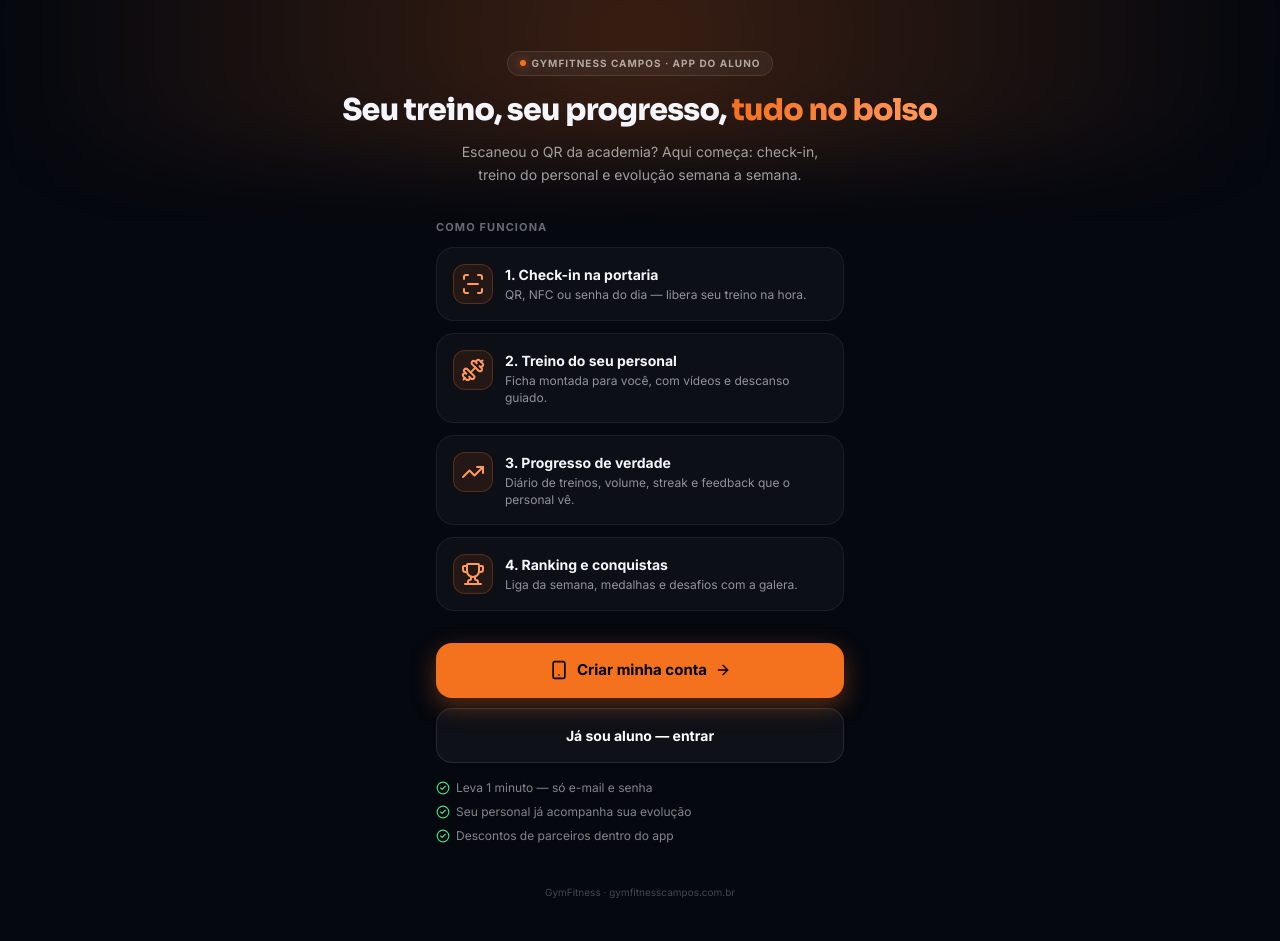
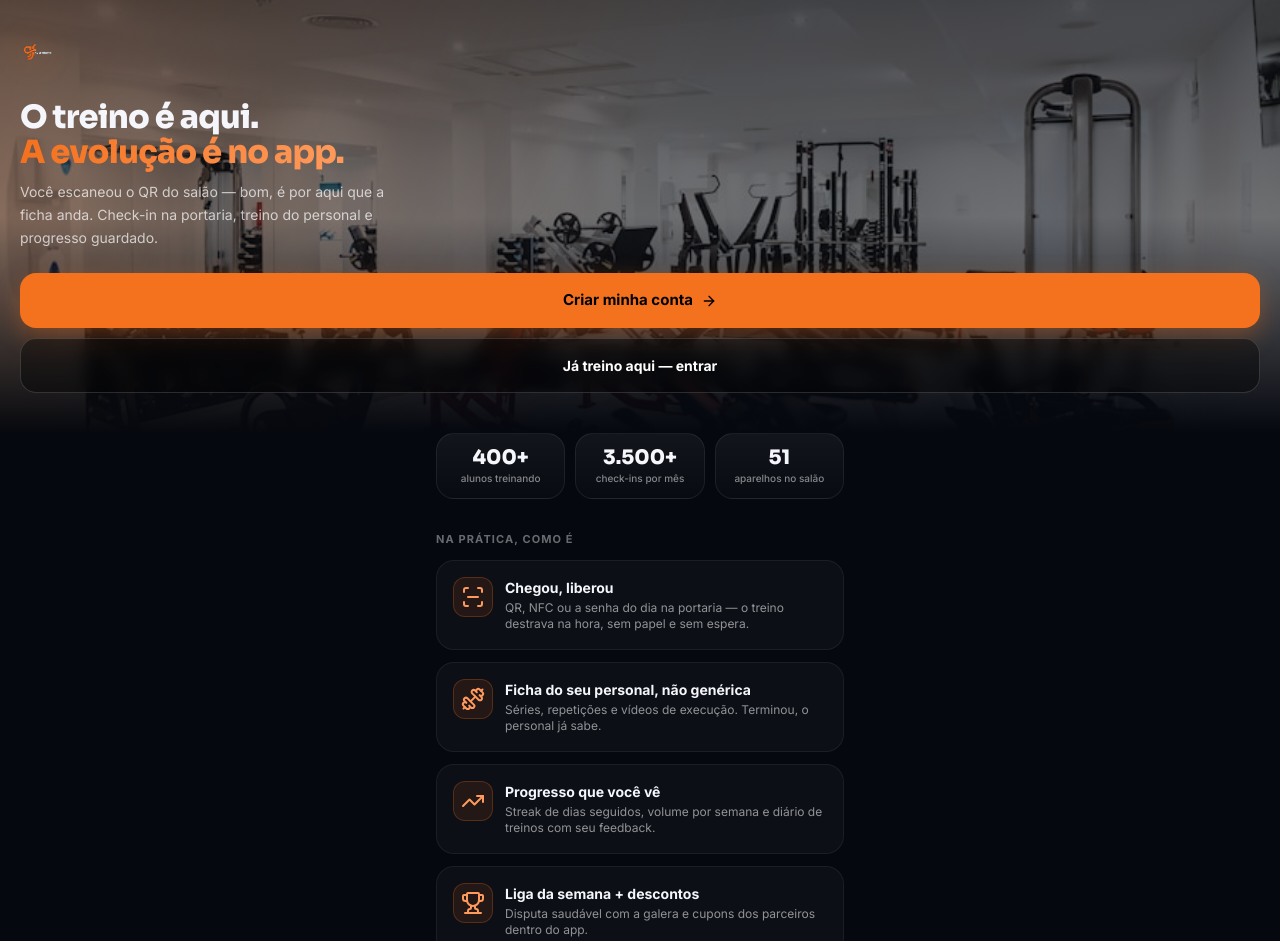
Before and after one commit to vmloboadm/gymfitnessapp, a Next.js app: page /app/bem-vindo in a window 1280 px wide. Shown: the top 941 px of the page. Built offline with nearby package versions, Linux system fonts and the light colour scheme; no server answers.

Commit message:
qr-lp: visual real - foto+logo+voz da academia
- bem-vindo: hero com foto do salao + logo, numeros reais (51 aparelhos), copy direta, CTA duplo
- vantagens: hero com foto + logo, copy de bairro, link cruzado p/ bem-vindo
- parceiros: hero com foto + logo, numeros na headline, copy sem generico IA

```diff
--- a/src/app/bem-vindo/page.tsx
+++ b/src/app/bem-vindo/page.tsx
@@ -1,65 +1,120 @@
 import type { Metadata } from "next";
+import Image from "next/image";
 import Link from "next/link";
-import { ScanLine, Dumbbell, TrendingUp, Trophy, ArrowRight, CheckCircle2, Smartphone } from "lucide-react";
+import { ScanLine, Dumbbell, TrendingUp, Trophy, ArrowRight } from "lucide-react";
+import { assetPath } from "~/lib/asset-path";
 
 export const metadata: Metadata = {
   title: "Bem-vindo · GymFitness Campos",
   description:
-    "Check-in na portaria, treino do seu personal, progresso e ranking — tudo no app da GymFitness Campos.",
+    "Check-in na portaria, ficha do seu personal e evolução semana a semana — o app da GymFitness Campos.",
 };
 
 /**
  * LP pública de boas-vindas — QR do banner "Conheça o app" cai aqui.
- * Mobile-first: explica em 30s + CTA para entrar/criar conta.
+ * Foto real do salão + logo + voz da academia. CTA: criar conta / entrar.
  */
 export default function BemVindoPage() {
   return (
     <div className="min-h-[100dvh] bg-[#05080f] text-[#F4F6FB]">
-      <header className="relative overflow-hidden px-5 pb-8 pt-12 text-center">
-        <div
-          className="pointer-events-none absolute -top-24 left-1/2 h-64 w-[140%] -translate-x-1/2 rounded-full bg-[radial-gradient(circle,rgba(244,113,30,0.22),transparent_70%)] blur-2xl"
+      {/* HERO com foto do salão */}
+      <header className="relative overflow-hidden">
+        <Image
+          src={assetPath("/workout/workout-hero.jpg")}
+          alt="Salão de musculação da GymFitness Campos"
+          fill
+          priority
+          sizes="(max-width: 640px) 100vw, 448px"
+          className="object-cover object-center"
+        />
+        <span className="absolute inset-0 bg-gradient-to-b from-[#05080f]/70 via-[#05080f]/55 to-[#05080f]" aria-hidden />
+        <span
+          className="absolute inset-0 mix-blend-overlay"
+          style={{ background: "linear-gradient(115deg, rgba(244,113,30,0.28) 0%, rgba(244,113,30,0) 50%)" }}
           aria-hidden
         />
-        <span className="relative inline-flex items-center gap-1.5 rounded-full border border-white/10 bg-white/5 px-3 py-1 text-[10px] font-bold uppercase tracking-widest text-white/60">
-          <span className="h-1.5 w-1.5 rounded-full bg-[#F4711E] shadow-[0_0_8px_rgba(244,113,30,0.7)]" />
-          GymFitness Campos · App do aluno
-        </span>
-        <h1 className="relative mt-4 font-display text-[30px] font-black leading-tight tracking-tight">
-          Seu treino, seu progresso,{" "}
-          <span className="bg-gradient-to-r from-[#F4711E] to-[#FF9A5C] bg-clip-text text-transparent">
-            tudo no bolso
-          </span>
-        </h1>
-        <p className="relative mx-auto mt-3 max-w-sm text-[14px] leading-relaxed text-white/60">
-          Escaneou o QR da academia? Aqui começa: check-in, treino do personal
-          e evolução semana a semana.
-        </p>
+        <div className="relative px-5 pb-10 pt-8">
+          <Image
+            src={assetPath("/images/logo-academia.png")}
+            alt="GymFitness Campos"
+            width={132}
+            height={42}
+            priority
+            unoptimized
+            className="h-9 w-auto object-contain"
+            style={{ filter: "drop-shadow(0 0 16px rgba(255,111,22,0.45))" }}
+          />
+          <h1 className="mt-8 font-display text-[32px] font-black leading-[1.08] tracking-tight">
+            O treino é aqui.
+            <br />
+            <span className="bg-gradient-to-r from-[#F4711E] to-[#FF9A5C] bg-clip-text text-transparent">
+              A evolução é no app.
+            </span>
+          </h1>
+          <p className="mt-3 max-w-sm text-[14px] leading-relaxed text-white/70">
+            Você escaneou o QR do salão — bom, é por aqui que a ficha anda.
+            Check-in na portaria, treino do personal e progresso guardado.
+          </p>
+          <div className="mt-6 space-y-2.5">
+            <Link
+              href="/register"
+              className="tactile flex items-center justify-center gap-2 rounded-2xl bg-[#F4711E] py-4 text-[15px] font-black text-black shadow-[0_8px_24px_rgba(244,113,30,0.35)] transition-transform active:scale-[0.98]"
+            >
+              Criar minha conta
+              <ArrowRight className="h-4 w-4" />
+            </Link>
+            <Link
+              href="/login"
+              className="tactile flex items-center justify-center gap-2 rounded-2xl border border-white/15 bg-black/40 py-4 text-[14px] font-bold text-white backdrop-blur transition-colors active:scale-[0.98]"
+            >
+              Já treino aqui — entrar
+            </Link>
+          </div>
+        </div>
       </header>
 
-      <section className="mx-auto max-w-md space-y-3 px-5">
+      {/* NÚMEROS DA CASA */}
+      <section className="mx-auto grid max-w-md grid-cols-3 gap-2.5 px-5">
+        {[
+          { value: "400+", label: "alunos treinando" },
+          { value: "3.500+", label: "check-ins por mês" },
+          { value: "51", label: "aparelhos no salão" },
+        ].map(({ value, label }) => (
+          <div
+            key={label}
+            className="rounded-[18px] border border-white/[0.07] bg-gradient-to-b from-white/[0.055] to-white/[0.015] p-3.5 text-center"
+          >
+            <p className="font-display text-[20px] font-black leading-none">{value}</p>
+            <p className="mt-1 text-[10px] font-medium leading-tight text-white/50">{label}</p>
+          </div>
+        ))}
+      </section>
+
+      {/* NA PRÁTICA */}
+      <section className="mx-auto mt-8 max-w-md space-y-3 px-5">
         <p className="text-[11px] font-black uppercase tracking-widest text-white/40">
-          Como funciona
+          Na prática, como é
         </p>
         {[
           {
             Icon: ScanLine,
-            title: "1. Check-in na portaria",
-            desc: "QR, NFC ou senha do dia — libera seu treino na hora.",
+            title: "Chegou, liberou",
+            desc: "QR, NFC ou a senha do dia na portaria — o treino destrava na hora, sem papel e sem espera.",
           },
           {
             Icon: Dumbbell,
-            title: "2. Treino do seu personal",
-            desc: "Ficha montada para você, com vídeos e descanso guiado.",
+            title: "Ficha do seu personal, não genérica",
+            desc: "Séries, repetições e vídeos de execução. Terminou, o personal já sabe.",
           },
           {
             Icon: TrendingUp,
-            title: "3. Progresso de verdade",
-            desc: "Diário de treinos, volume, streak e feedback que o personal vê.",
+            title: "Progresso que você vê",
+            desc: "Streak de dias seguidos, volume por semana e diário de treinos com seu feedback.",
           },
           {
             Icon: Trophy,
-            title: "4. Ranking e conquistas",
-            desc: "Liga da semana, medalhas e desafios com a galera.",
+            title: "Liga da semana + descontos",
+            desc: "Disputa saudável com a galera e cupons dos parceiros dentro do app.",
           },
         ].map(({ Icon, title, desc }) => (
           <div
@@ -77,38 +132,34 @@ export default function BemVindoPage() {
         ))}
       </section>
 
+      {/* FOTO 2 + CTA FINAL */}
       <section className="mx-auto mt-8 max-w-md px-5">
+        <div className="relative overflow-hidden rounded-[20px] border border-white/[0.07]">
+          <Image
+            src={assetPath("/workout/workout-rack.jpg")}
+            alt="Área de pesos da GymFitness Campos"
+            width={800}
+            height={420}
+            sizes="(max-width: 640px) 100vw, 448px"
+            className="h-44 w-full object-cover object-center"
+          />
+          <span className="absolute inset-0 bg-gradient-to-t from-[#05080f] via-transparent to-transparent" aria-hidden />
+          <p className="absolute bottom-3 left-4 right-4 text-[13px] font-bold leading-snug">
+            Conta gratuita em 1 minuto — só e-mail e senha. O resto a gente resolve no salão.
+          </p>
+        </div>
         <Link
           href="/register"
-          className="tactile flex items-center justify-center gap-2 rounded-2xl bg-[#F4711E] py-4 text-[15px] font-black text-black shadow-[0_8px_24px_rgba(244,113,30,0.35)] transition-transform active:scale-[0.98]"
+          className="tactile mt-3 flex items-center justify-center gap-2 rounded-2xl bg-[#F4711E] py-4 text-[15px] font-black text-black shadow-[0_8px_24px_rgba(244,113,30,0.35)] transition-transform active:scale-[0.98]"
         >
-          <Smartphone className="h-5 w-5" />
           Criar minha conta
           <ArrowRight className="h-4 w-4" />
         </Link>
-        <Link
-          href="/login"
-          className="tactile mt-2.5 flex items-center justify-center gap-2 rounded-2xl border border-white/10 bg-white/[0.04] py-4 text-[14px] font-bold text-white transition-colors hover:bg-white/[0.07]"
-        >
-          Já sou aluno — entrar
-        </Link>
-        <div className="mt-4 space-y-1.5">
-          {[
-            "Leva 1 minuto — só e-mail e senha",
-            "Seu personal já acompanha sua evolução",
-            "Descontos de parceiros dentro do app",
-          ].map((item) => (
-            <p key={item} className="flex items-center gap-1.5 text-[12px] text-white/50">
-              <CheckCircle2 className="h-3.5 w-3.5 shrink-0 text-[#4ADE80]" />
-              {item}
-            </p>
-          ))}
-        </div>
       </section>
 
       <footer className="mx-auto mt-10 max-w-md px-5 pb-12 text-center">
         <p className="text-[10px] text-white/25">
-          GymFitness · gymfitnesscampos.com.br
+          GymFitness Campos · gymfitnesscampos.com.br
         </p>
       </footer>
     </div>
--- a/src/app/parceiros/page.tsx
+++ b/src/app/parceiros/page.tsx
@@ -1,44 +1,58 @@
 import type { Metadata } from "next";
+import Image from "next/image";
 import Link from "next/link";
 import { Store, Tv, Ticket, Smartphone, TrendingUp, Users, CheckCircle2, MessageCircle, ArrowRight, Dumbbell } from "lucide-react";
 import { partnerLink } from "~/lib/whatsapp";
+import { assetPath } from "~/lib/asset-path";
 
 export const metadata: Metadata = {
   title: "Parceiros · GymFitness Campos",
   description:
-    "Coloque sua marca dentro da academia que mais cresce em Campos: banner no salão, vídeo na TV, cupom exclusivo para os alunos e presença no app.",
+    "Banner no salão, vídeo na TV e cupom no app: sua marca na rotina de quem treina todo dia em Campos.",
 };
 
 /**
- * LP de parcerias — pública (QR do banner da academia cai aqui).
- * Mobile-first: o parceiro escaneia o QR e vê tudo no celular.
+ * LP de parcerias — pública (QR do banner "Seja parceiro" cai aqui).
+ * Mobile-first: o lojista escaneia no salão e fecha no WhatsApp.
  */
 export default function ParceirosPage() {
   const ctaHref = partnerLink();
 
   return (
     <div className="min-h-[100dvh] bg-[#05080f] text-[#F4F6FB]">
-      {/* HERO */}
-      <header className="relative overflow-hidden px-5 pb-10 pt-12 text-center">
-        <div
-          className="pointer-events-none absolute -top-24 left-1/2 h-64 w-[140%] -translate-x-1/2 rounded-full bg-[radial-gradient(circle,rgba(244,113,30,0.22),transparent_70%)] blur-2xl"
-          aria-hidden
+      {/* HERO com foto do salão */}
+      <header className="relative overflow-hidden">
+        <Image
+          src={assetPath("/workout/workout-strength.jpg")}
+          alt="Salão de musculação da GymFitness Campos"
+          fill
+          priority
+          sizes="(max-width: 640px) 100vw, 448px"
+          className="object-cover object-center"
         />
-        <span className="relative inline-flex items-center gap-1.5 rounded-full border border-white/10 bg-white/5 px-3 py-1 text-[10px] font-bold uppercase tracking-widest text-white/60">
-          <span className="h-1.5 w-1.5 rounded-full bg-[#F4711E] shadow-[0_0_8px_rgba(244,113,30,0.7)]" />
-          Parcerias · GymFitness Campos
-        </span>
-        <h1 className="relative mt-4 font-display text-[30px] font-black leading-tight tracking-tight">
-          Sua marca dentro da academia{" "}
-          <span className="bg-gradient-to-r from-[#F4711E] to-[#FF9A5C] bg-clip-text text-transparent">
-            que mais cresce
-          </span>{" "}
-          em Campos
-        </h1>
-        <p className="relative mx-auto mt-3 max-w-sm text-[14px] leading-relaxed text-white/60">
-          Público frequente, treino todo dia e celular na mão. Seu negócio na
-          rotina real dos alunos — dentro do app, no salão e na TV da academia.
-        </p>
+        <span className="absolute inset-0 bg-gradient-to-b from-[#05080f]/70 via-[#05080f]/55 to-[#05080f]" aria-hidden />
+        <div className="relative px-5 pb-10 pt-8 text-center">
+          <Image
+            src={assetPath("/images/logo-academia.png")}
+            alt="GymFitness Campos"
+            width={132}
+            height={42}
+            priority
+            unoptimized
+            className="mx-auto h-9 w-auto object-contain"
+            style={{ filter: "drop-shadow(0 0 16px rgba(255,111,22,0.45))" }}
+          />
+          <h1 className="mt-8 font-display text-[30px] font-black leading-tight tracking-tight">
+            400+ alunos passam pelo seu banner{" "}
+            <span className="bg-gradient-to-r from-[#F4711E] to-[#FF9A5C] bg-clip-text text-transparent">
+              toda semana.
+            </span>
+          </h1>
+          <p className="mx-auto mt-3 max-w-sm text-[14px] leading-relaxed text-white/70">
+            Não é outdoor que ninguém olha. É o salão onde o bairro treina
+            6x por semana — sua marca no banner, na TV e no cupom do app.
+          </p>
+        </div>
       </header>
 
       {/* NÚMEROS */}
@@ -68,22 +82,22 @@ export default function ParceirosPage() {
           {
             Icon: Store,
             title: "Banner no salão",
-            desc: "Espaço destacado na academia, onde seu público treina 6x por semana.",
+            desc: "Sua marca na parede onde 400+ alunos batem ponto toda semana.",
           },
           {
             Icon: Tv,
-            title: "Vídeo na TV da academia",
-            desc: "Seu vídeo comercial rodando em loop para todo mundo que treina.",
+            title: "Vídeo na TV do salão",
+            desc: "Teu comercial rodando no descanso entre séries — ninguém pula.",
           },
           {
             Icon: Ticket,
-            title: "Cupom exclusivo para alunos",
-            desc: "Desconto especial divulgado direto no app — rastreamos o uso.",
+            title: "Cupom que o aluno usa",
+            desc: "Desconto preso no login do aluno. Sem print vazando pra fora.",
           },
           {
             Icon: Smartphone,
-            title: "Presença no app",
-            desc: "Card de parceiro na home do aluno, com destaque e CTA para o seu negócio.",
+            title: "Card dentro do app",
+            desc: "Teu nome na tela que o aluno abre todo dia antes de treinar.",
           },
         ].map(({ Icon, title, desc }) => (
           <div
@@ -107,10 +121,10 @@ export default function ParceirosPage() {
           Como funciona
         </p>
         {[
-          "Você fala com a gente e escolhe o plano de parceria",
-          "Produzimos o material (banner, vídeo, cupom) junto com você",
-          "Sua marca entra no ar — no salão, na TV e no app",
-          "Acompanha os resultados e renova se fizer sentido",
+          "Chama no WhatsApp e conta o que você vende",
+          "A gente monta banner + vídeo + cupom com você",
+          "Sua marca entra no ar no salão, na TV e no app",
+          "Vê o movimento e decide se renova — sem fidelidade",
         ].map((step, i) => (
           <div key={i} className="flex items-start gap-3 px-1">
             <span className="mt-0.5 flex h-5 w-5 shrink-0 items-center justify-center rounded-full bg-[#F4711E]/15 text-[10px] font-black text-[#FF9A5C]">
@@ -133,9 +147,9 @@ export default function ParceirosPage() {
         </a>
         <div className="mt-4 space-y-1.5">
           {[
-            "Resposta rápida — falo direto com o gestor",
-            "Planos flexíveis para pequenos negócios locais",
-            "Sem burocracia: começa na mesma semana",
+            "Fala direto com o gestor, sem intermediário",
+            "Cabe no bolso do comércio de bairro",
+            "No ar ainda esta semana",
           ].map((item) => (
             <p key={item} className="flex items-center gap-1.5 text-[12px] text-white/50">
               <CheckCircle2 className="h-3.5 w-3.5 shrink-0 text-[#4ADE80]" />
--- a/src/app/vantagens/page.tsx
+++ b/src/app/vantagens/page.tsx
@@ -1,12 +1,14 @@
 import type { Metadata } from "next";
+import Image from "next/image";
 import Link from "next/link";
 import { Ticket, ArrowRight, Lock } from "lucide-react";
 import { supabaseBrowser } from "~/lib/supabase/client";
+import { assetPath } from "~/lib/asset-path";
 
 export const metadata: Metadata = {
   title: "Vantagens · GymFitness Campos",
   description:
-    "Descontos exclusivos dos parceiros para alunos GymFitness. Entre no app para revelar seu cupom.",
+    "Cupons dos parceiros só para quem treina na GymFitness Campos. Entre no app para revelar o seu.",
 };
 
 type Sponsor = {
@@ -32,42 +34,60 @@ async function getSponsors(): Promise<Sponsor[]> {
 }
 
 /**
- * LP pública de vantagens — QR do banner "Parceiros" (lado aluno) cai aqui.
- * Mostra os descontos, borra o cupom e pede login para revelar.
+ * LP pública de vantagens — QR do banner "Descontos de parceiros" cai aqui.
+ * Foto + logo + lista real de parceiros com cupom borrado. CTA: entrar.
  */
 export default async function VantagensPage() {
   const sponsors = await getSponsors();
 
   return (
     <div className="min-h-[100dvh] bg-[#05080f] text-[#F4F6FB]">
-      <header className="relative overflow-hidden px-5 pb-8 pt-12 text-center">
-        <div
-          className="pointer-events-none absolute -top-24 left-1/2 h-64 w-[140%] -translate-x-1/2 rounded-full bg-[radial-gradient(circle,rgba(255,194,77,0.18),transparent_70%)] blur-2xl"
-          aria-hidden
+      {/* HERO com foto */}
+      <header className="relative overflow-hidden">
+        <Image
+          src={assetPath("/workout/workout-woman.jpg")}
+          alt="Aluna treinando na GymFitness Campos"
+          fill
+          priority
+          sizes="(max-width: 640px) 100vw, 448px"
+          className="object-cover object-center"
         />
-        <span className="relative inline-flex items-center gap-1.5 rounded-full border border-white/10 bg-white/5 px-3 py-1 text-[10px] font-bold uppercase tracking-widest text-white/60">
-          <Ticket className="h-3 w-3 text-[#FFC24D]" />
-          Clube de vantagens · Alunos
-        </span>
-        <h1 className="relative mt-4 font-display text-[30px] font-black leading-tight tracking-tight">
-          Descontos exclusivos{" "}
-          <span className="bg-gradient-to-r from-[#FFC24D] to-[#FF9A5C] bg-clip-text text-transparent">
-            para quem treina aqui
+        <span className="absolute inset-0 bg-gradient-to-b from-[#05080f]/70 via-[#05080f]/55 to-[#05080f]" aria-hidden />
+        <div className="relative px-5 pb-10 pt-8">
+          <Image
+            src={assetPath("/images/logo-academia.png")}
+            alt="GymFitness Campos"
+            width={132}
+            height={42}
+            priority
+            unoptimized
+            className="h-9 w-auto object-contain"
+            style={{ filter: "drop-shadow(0 0 16px rgba(255,111,22,0.45))" }}
+          />
+          <span className="mt-6 inline-flex items-center gap-1.5 rounded-full border border-white/10 bg-black/40 px-3 py-1 text-[10px] font-bold uppercase tracking-widest text-white/70 backdrop-blur">
+            <Ticket className="h-3 w-3 text-[#FFC24D]" />
+            Clube de vantagens · só alunos
           </span>
-        </h1>
-        <p className="relative mx-auto mt-3 max-w-sm text-[14px] leading-relaxed text-white/60">
-          Parceiros da academia com cupom só para alunos. Entre no app para
-          revelar e usar.
-        </p>
+          <h1 className="mt-3 font-display text-[30px] font-black leading-tight tracking-tight">
+            Treina aqui,{" "}
+            <span className="bg-gradient-to-r from-[#FFC24D] to-[#FF9A5C] bg-clip-text text-transparent">
+              paga menos lá fora.
+            </span>
+          </h1>
+          <p className="mt-3 max-w-sm text-[14px] leading-relaxed text-white/70">
+            Lanchonete, suplemento, roupa, barbearia — parceiro do bairro com
+            desconto preso no seu login. O cupom só revela dentro do app.
+          </p>
+        </div>
       </header>
 
       <section className="mx-auto max-w-md space-y-3 px-5">
         {sponsors.length === 0 ? (
           <div className="rounded-[18px] border border-dashed border-white/10 bg-white/[0.02] p-6 text-center">
-            <p className="text-[14px] font-bold">Novos parceiros a caminho</p>
-            <p className="mt-1 text-[12px] text-white/50">
-              O clube de vantagens está sendo montado. Entre no app e ative o
-              aviso para ser o primeiro a usar.
+            <p className="text-[14px] font-bold">Primeiros parceiros entrando</p>
+            <p className="mt-1 text-[12px] leading-snug text-white/50">
+              O clube está sendo fechado com os comércios do bairro. Cria tua
+              conta que o aviso chega quando o primeiro cupom sair.
             </p>
           </div>
         ) : (
@@ -77,7 +97,7 @@ export default async function VantagensPage() {
               className="rounded-[18px] border border-[#FFC24D]/25 bg-gradient-to-br from-[#FFC24D]/10 via-transparent to-transparent p-4"
             >
               <p className="text-[10px] font-bold uppercase tracking-widest text-[#FFC24D]">
-                Parceiro GymFitness
+                Parceiro do bairro
               </p>
               <p className="mt-1 text-[15px] font-black">{s.name}</p>
               <p className="mt-0.5 text-[13px] text-white/65">{s.discount_text}</p>
@@ -85,6 +105,9 @@ export default async function VantagensPage() {
                 <Lock className="h-3.5 w-3.5 shrink-0 text-white/40" />
                 <span className="select-none text-[13px] font-bold tracking-widest text-white/30 blur-[4px]">
                   CUPOM-EXCLUSIVO
+                </span>
+                <span className="ml-auto shrink-0 text-[10px] font-bold uppercase tracking-wider text-white/40">
+                  entra p/ revelar
                 </span>
               </div>
             </div>
@@ -101,16 +124,16 @@ export default async function VantagensPage() {
           <ArrowRight className="h-4 w-4" />
         </Link>
         <p className="mt-3 text-center text-[11px] text-white/40">
-          Ainda não tem conta?{" "}
-          <Link href="/register" className="font-bold text-[#FF9A5C]">
-            Criar grátis
+          Ainda não treina aqui?{" "}
+          <Link href="/bem-vindo" className="font-bold text-[#FF9A5C]">
+            Conhece o app primeiro
           </Link>
         </p>
       </section>
 
       <footer className="mx-auto mt-10 max-w-md px-5 pb-12 text-center">
         <p className="text-[10px] text-white/25">
-          GymFitness · gymfitnesscampos.com.br
+          GymFitness Campos · gymfitnesscampos.com.br
         </p>
       </footer>
     </div>
```
